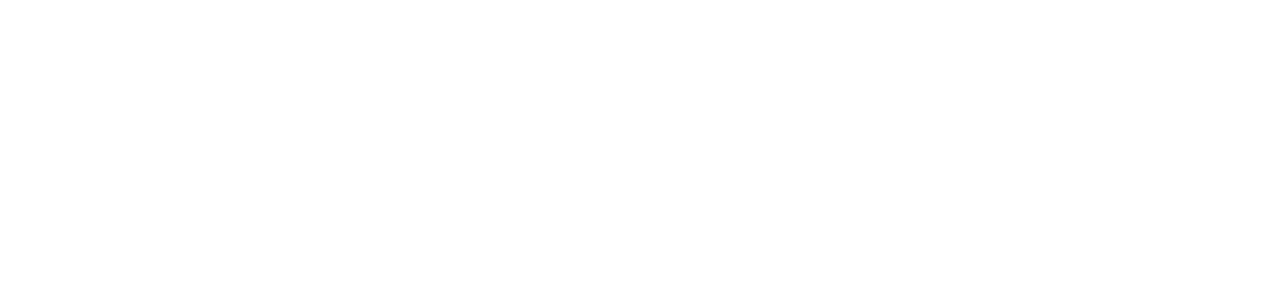
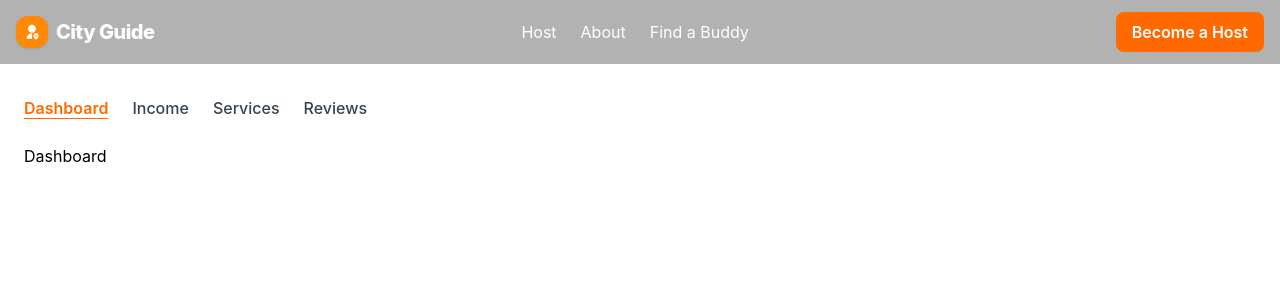
Before and after one commit to Devanshu2202/City-guide, a React (Vite) app: page /host in a window 1280 px wide. Before the commit this address had no page. Shown: the top 300 px of the page. Built offline with nearby package versions, Linux system fonts and the light colour scheme.

Commit message:
add Host nested routes with NavLink navigation and Outlet rendering

```diff
--- a/src/App.tsx
+++ b/src/App.tsx
@@ -4,6 +4,11 @@
 import Layout from "./components/Layout";
 import Buddies from "./components/Buddies";
 import BuddyDetails from "./components/BuddyDetails"
+import HostLayout from "./components/HostLayout";
+import DashBoard from "./Pages/Host/DashBoard";
+import Income from "./Pages/Host/Income";
+import Reviews from "./Pages/Host/Reviews";
+import ServicesList from "./Pages/Host/ServiceList";
 
 function App() {
   return (
@@ -14,6 +19,13 @@
           <Route path="about" element={<About />} />
           <Route path="buddies" element={<Buddies />} />
           <Route path="buddies/:id" element={<BuddyDetails />} />
+          <Route path="host" element={<HostLayout />}>
+            <Route index element={<DashBoard />} />
+            <Route path="income" element={<Income />} />
+            <Route path="reviews" element={<Reviews />} />
+            <Route path="services" element={<ServicesList />} />
+
+          </Route>
         </Route>
       </Routes>
     </BrowserRouter>
--- a/src/components/Header.tsx
+++ b/src/components/Header.tsx
@@ -19,7 +19,7 @@
 
             <div className="space-x-6 hidden md:flex">
 
-                <Link to="" className="hover:text-orange-400">
+                <Link to="host" className="hover:text-orange-400">
                     Host
                 </Link>
 
--- a/src/components/HostLayout.tsx
+++ b/src/components/HostLayout.tsx
@@ -0,0 +1,46 @@
+import { NavLink, Outlet } from "react-router-dom";
+
+const HostLayout = () => {
+    return (
+        <div className="p-6 pt-24">
+
+            <nav className="flex gap-6 font-medium text-gray-700 mb-6">
+
+                <NavLink
+                    to="/host"
+                    end
+                    className={({ isActive }) =>
+                        isActive
+                            ? "text-orange-500 font-semibold underline underline-offset-4"
+                            : "hover:text-orange-500"
+                    }
+                >
+                    Dashboard
+                </NavLink>
+
+                <NavLink to="income" className={({ isActive }) =>
+                    isActive ? "text-orange-500 font-semibold underline underline-offset-4" : "hover:text-orange-500"
+                }>
+                    Income
+                </NavLink>
+
+                <NavLink to="services" className={({ isActive }) =>
+                    isActive ? "text-orange-500 font-semibold underline underline-offset-4" : "hover:text-orange-500"
+                }>
+                    Services
+                </NavLink>
+
+                <NavLink to="reviews" className={({ isActive }) =>
+                    isActive ? "text-orange-500 font-semibold underline underline-offset-4" : "hover:text-orange-500"
+                }>
+                    Reviews
+                </NavLink>
+
+            </nav>
+
+            <Outlet />
+        </div>
+    );
+};
+
+export default HostLayout;
```
